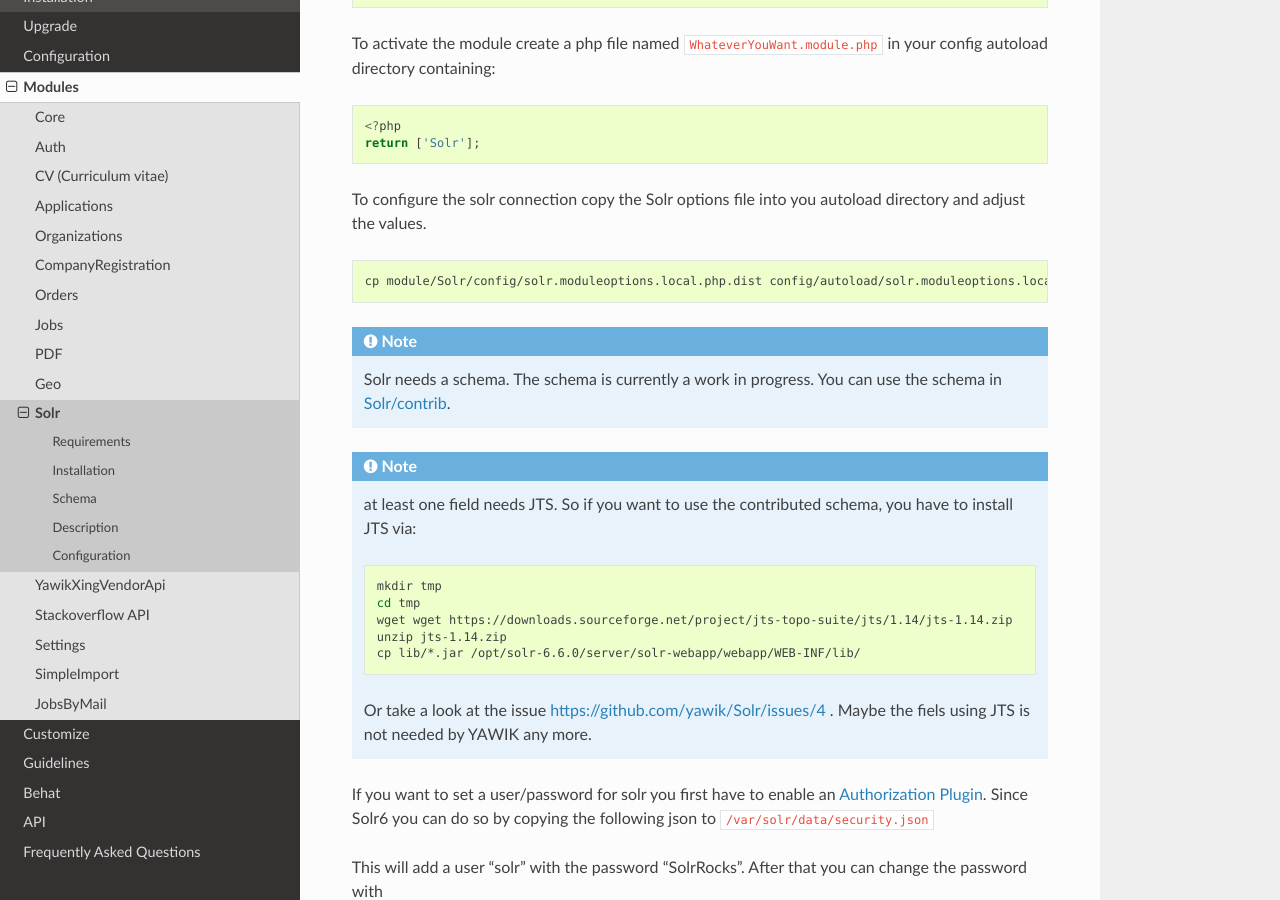
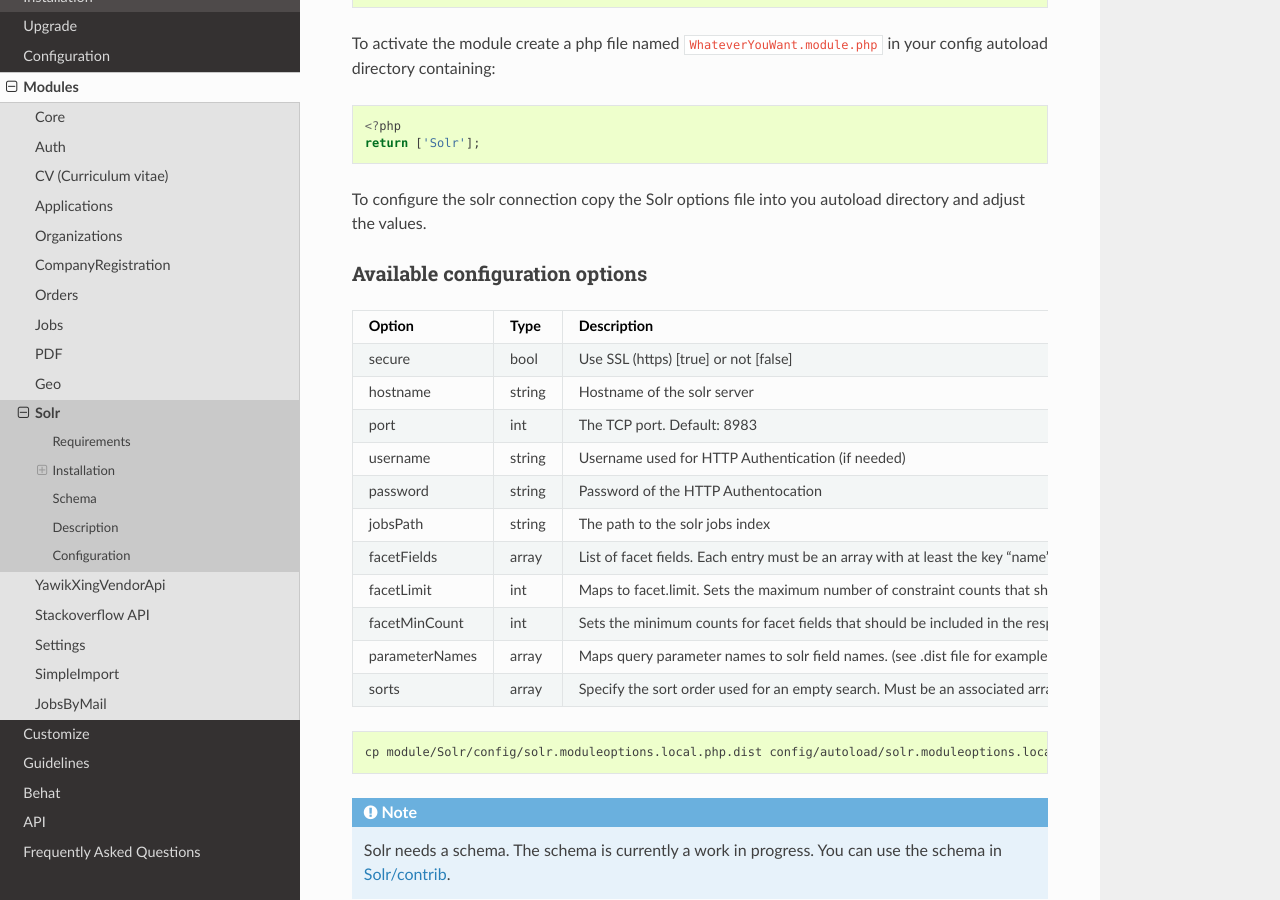
Before and after one commit to cross-solution/YawikDocs, a Sphinx documentation site: the page built from source/modules/solr/index.rst, in a window 1280 px wide and 900 px high, scrolled down 1947 px. Built offline with Sphinx 7.4.7 and the Read the Docs theme 2.0.0, drawn with Linux system fonts in a browser that asks for light colours; a script that is not in the unit is left out; comment, search, counter and statistics services are not loaded.

Commit message:
[Modules/Solr]: Adds configuration options to Installation section

```diff
--- a/source/modules/solr/index.rst
+++ b/source/modules/solr/index.rst
@@ -125,6 +125,31 @@
 
 To configure the solr connection copy the Solr options file into you autoload directory and adjust the values.
 
+Available configuration options
+===============================
+
+====================== ============== ===================================================================================
+ Option                 Type           Description
+====================== ============== ===================================================================================
+ secure                 bool           Use SSL (https) [true] or not [false]
+ hostname               string         Hostname of the solr server
+ port                   int            The TCP port. Default: 8983
+ username               string         Username used for HTTP Authentication (if needed)
+ password               string         Password of the HTTP Authentocation
+ jobsPath               string         The path to the solr jobs index
+ facetFields            array          List of facet fields. Each entry must be an array with at least the key "name".
+                                       An optional key "label" specifies a headline for the factes results.
+ facetLimit             int            Maps to facet.limit. Sets the maximum number of constraint counts that should be
+                                       returned for the facet fields.
+ facetMinCount          int            Sets the minimum counts for facet fields that should be included in the response
+ parameterNames         array          Maps query parameter names to solr field names. (see .dist file for examples)
+ sorts                  array          Specify the sort order used for an empty search.
+                                       Must be an associated array where the key is the field name and the value
+                                       is the sort order.
+                                       (Default: [ "datePublishStart" => \SolrQuery::ORDER_DESC ] )
+====================== ============== ===================================================================================
+
+
 .. code-block:: sh
 
   cp module/Solr/config/solr.moduleoptions.local.php.dist config/autoload/solr.moduleoptions.local.php
```
